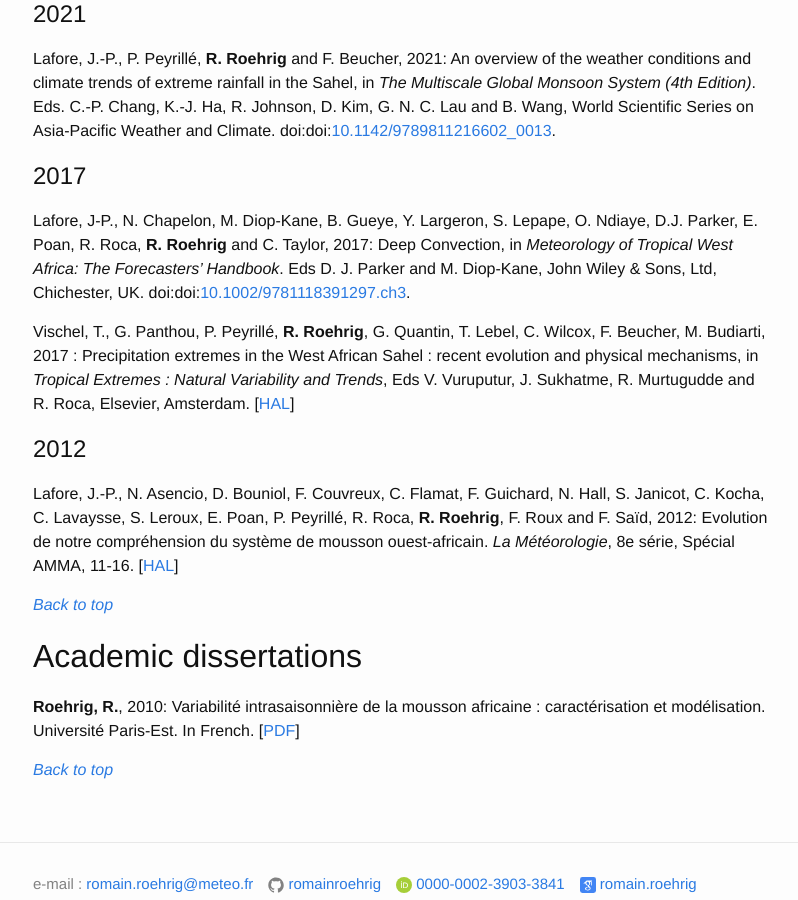
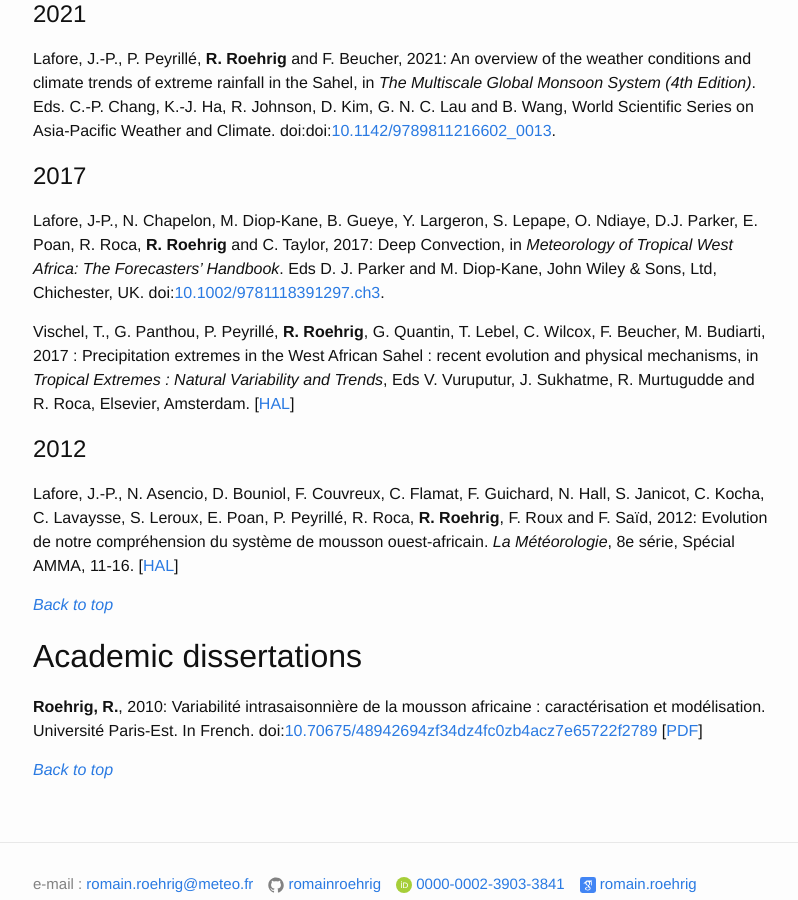
Before and after one commit to romainroehrig/romainroehrig.github.io, a Jekyll site: the page built from publications.md, in a window 1280 px wide and 900 px high, scrolled down 10630 px. Shown: the whole window, without its empty margins (237-1035 px from the left). Built offline with Jekyll 4.4.1, drawn with Linux system fonts in a browser that asks for light colours.

Commit message:
add doi for my PhD

```diff
--- a/publications.md
+++ b/publications.md
@@ -255,7 +255,7 @@ Lafore, J.-P., P. Peyrillé, **R. Roehrig** and F. Beucher, 2021: An overview of
 
 # 2017
 <!-- 2017 -->
-Lafore, J-P., N. Chapelon, M. Diop-Kane, B. Gueye, Y. Largeron, S. Lepape, O. Ndiaye, D.J. Parker, E. Poan, R. Roca, **R. Roehrig** and C. Taylor, 2017: Deep Convection, in *Meteorology of Tropical West Africa: The Forecasters’ Handbook*. Eds D. J. Parker and M. Diop-Kane, John Wiley & Sons, Ltd, Chichester, UK. doi:doi:[10.1002/9781118391297.ch3](https://doi.org/10.1002/9781118391297.ch3).
+Lafore, J-P., N. Chapelon, M. Diop-Kane, B. Gueye, Y. Largeron, S. Lepape, O. Ndiaye, D.J. Parker, E. Poan, R. Roca, **R. Roehrig** and C. Taylor, 2017: Deep Convection, in *Meteorology of Tropical West Africa: The Forecasters’ Handbook*. Eds D. J. Parker and M. Diop-Kane, John Wiley & Sons, Ltd, Chichester, UK. doi:[10.1002/9781118391297.ch3](https://doi.org/10.1002/9781118391297.ch3).
 
 Vischel, T., G. Panthou, P. Peyrillé, **R. Roehrig**, G. Quantin, T. Lebel, C. Wilcox, F. Beucher, M. Budiarti, 2017 : Precipitation extremes in the West African Sahel : recent evolution and physical mechanisms, in *Tropical Extremes : Natural Variability and Trends*, Eds V. Vuruputur, J. Sukhatme, R. Murtugudde and R. Roca, Elsevier, Amsterdam. [[HAL](https://hal.science/hal-04823168v1)]
 
@@ -272,6 +272,6 @@ Lafore, J.-P., N. Asencio, D. Bouniol, F. Couvreux, C. Flamat, F. Guichard, N. H
 
 ## Academic dissertations
 
-**Roehrig, R.**, 2010: Variabilité intrasaisonnière de la mousson africaine : caractérisation et modélisation. Université Paris-Est. In French. [[PDF](https://theses.hal.science/tel-00560954)]
+**Roehrig, R.**, 2010: Variabilité intrasaisonnière de la mousson africaine : caractérisation et modélisation. Université Paris-Est. In French. doi:[10.70675/48942694zf34dz4fc0zb4acz7e65722f2789](https://doi.org/10.70675/48942694zf34dz4fc0zb4acz7e65722f2789) [[PDF](https://theses.hal.science/tel-00560954)]
 
 [*Back to top*](#content-of-this-page)
```
